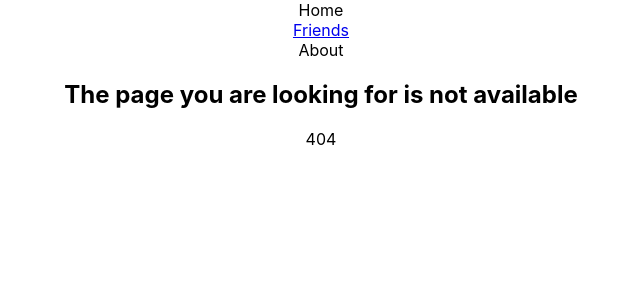
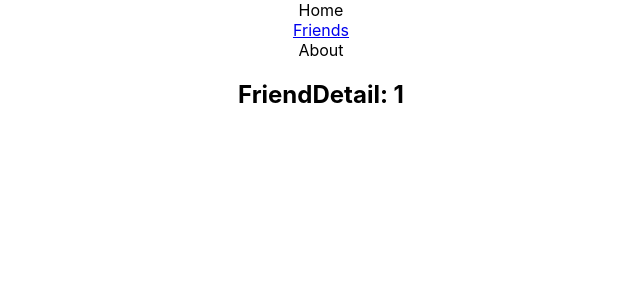
Before and after one commit to progmamun/react-router-v6, a React (Create React App) app: page /friend/1 in a window 1280 px wide. Before the commit this address had no page. Shown: the top 300 px of the page, without its empty margins (319-959 px from the left). Built offline with nearby package versions, Linux system fonts and the light colour scheme.

Commit message:
route-dynamic-fixed

```diff
--- a/src/App.js
+++ b/src/App.js
@@ -5,6 +5,7 @@
 import About from './components/About/About.jsx';
 import NotFound from './components/NotFound/NotFound.jsx';
 import Header from './components/Header/Header';
+import FriendDetail from './components/FriendDetail/FriendDetail';
 
 function App() {
   return (
@@ -13,6 +14,10 @@
       <Routes>
         <Route path="/" element={<Home />}></Route>
         <Route path="/friends" element={<Friends></Friends>}></Route>
+        <Route
+          path="/friend/:detail"
+          element={<FriendDetail></FriendDetail>}
+        ></Route>
         <Route path="/about" element={<About></About>}></Route>
         <Route path="*" element={<NotFound></NotFound>}></Route>
       </Routes>
--- a/src/components/Friend/Friend.jsx
+++ b/src/components/Friend/Friend.jsx
@@ -1,5 +1,5 @@
 import React from 'react';
-import { useNavigate } from 'react-router-dom';
+import { Link, useNavigate } from 'react-router-dom';
 
 const Friend = props => {
   const { name, username, id } = props.friend;
@@ -14,6 +14,7 @@
   return (
     <div>
       <h2>Name: {name}</h2>
+      <Link to={'/friend/' + id}>Show Detail</Link>
       <button onClick={showFriendDetail}>
         {username} id: {id}
       </button>
--- /dev/null
+++ b/src/components/FriendDetail/FriendDetail.jsx
@@ -0,0 +1,14 @@
+import React from 'react';
+import { useParams } from 'react-router-dom';
+
+const FriendDetail = () => {
+  // const params = useParams();
+  const { detail } = useParams();
+  return (
+    <div>
+      <h2>FriendDetail: {detail}</h2>
+    </div>
+  );
+};
+
+export default FriendDetail;
```
